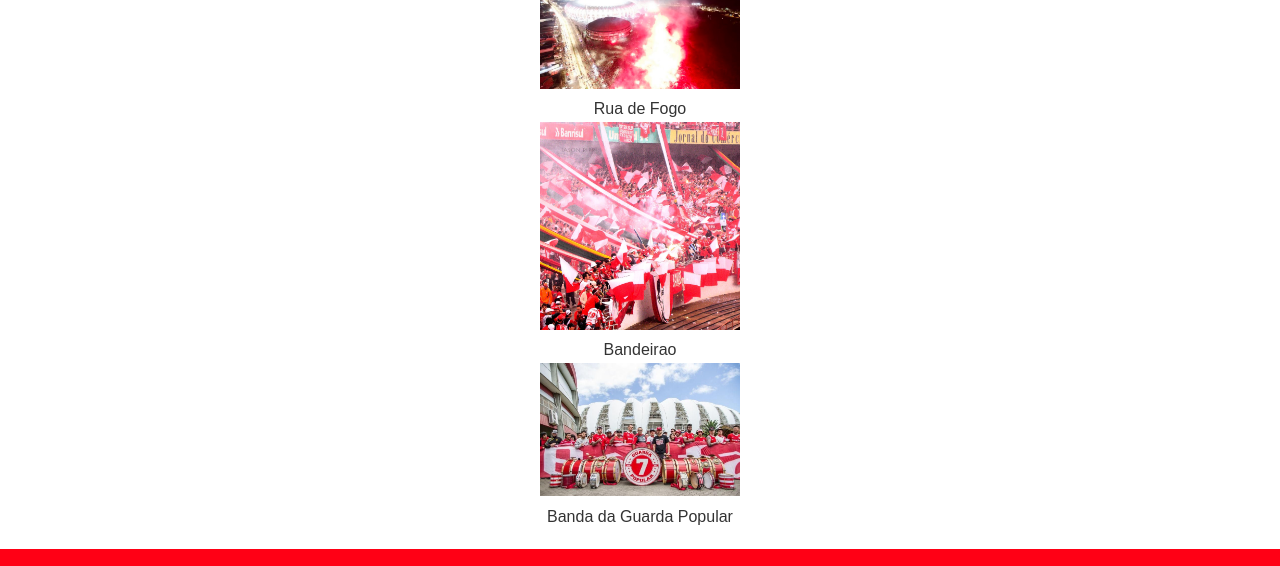
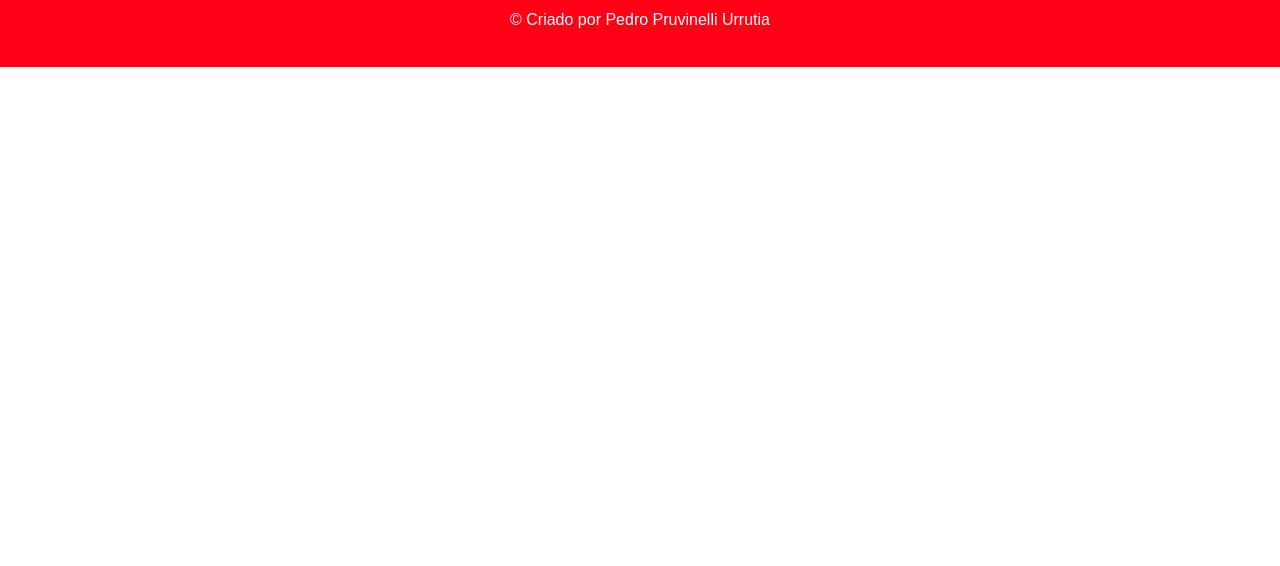
Before and after one commit to PRUVINELLI123/Bootstrap, a plain HTML site: page index.html in a window 1280 px wide. Shown: the part 934-1500 px from the top of the page. After the commit the page ends 1001 px from the top, so only its background shows below. Drawn offline with Linux system fonts and the light colour scheme.

Commit message:
Término do Site
Término do site do INTERNACIONAL.

```diff
--- a/index.html
+++ b/index.html
@@ -29,29 +29,6 @@
                 <li><img src="carteiravermelha.pnj.jpg" alt="Imagem Sócio Carteira Vermelha"width="225px"></li>
             </ul>
         </div>
-
-        <div class="">
-            <h2>GUARDA POPULAR</h2>
-
-            <!-- Imagem da Rua de Fogo-->
-            <figure>
-                <img src="ruasdefogo.png" width="200px" alt="Rua de Fogo" id="Ruas de Fogo">
-                <figcaption>Rua de Fogo</figcaption>
-            </figure>
-
-            <!-- Imagem do Bandeirao -->
-            <figure>
-                <img src="bandeirao.pnj.webp" width="200px" alt="Bandeirao" id="Bandeirão">
-                <figcaption>Bandeirao</figcaption>
-            </figure>
-
-            <!-- Imagem da Banda da Guarda Popular -->
-            <figure>
-                <img src="bandainternacional.pnj.jpg" width="200px" alt="Banda da Guarda Popular" id="Guarda Popular">
-                <figcaption>Banda da Guarda Popular</figcaption>
-            </figure>
-        </div>
-
     </main>
 
     <footer>
--- a/style.css
+++ b/style.css
@@ -15,13 +15,6 @@ body {
     color: #333;
     margin: 0;
     padding: 0;
-}
-
-/* Links */
-a {
-    text-decoration: none;
-    color: #007bff;
-    transition: color 0.3s ease-in-out;
 }
 
 a:hover {
@@ -48,7 +41,6 @@ h1 {
     font-size: 2.5rem;
     margin-top: 10px;
 }
-
 /* Conteúdo Principal */
 main {
     max-width: 1200px;
@@ -65,9 +57,6 @@ main {
     margin-bottom: 20px;
     border-radius: 5px;
     box-shadow: 0 2px 4px rgba(0, 0, 0, 0.1);
-}
-p {
-    text-align: left;
 }
 /* Títulos Secundários */
 h2 {
```
